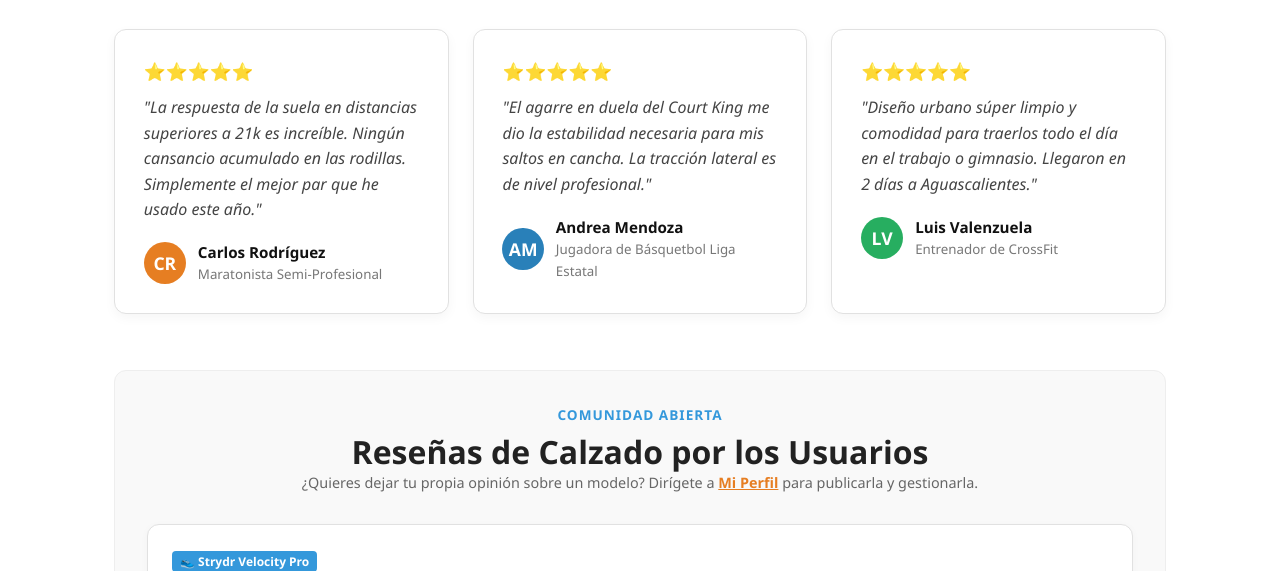
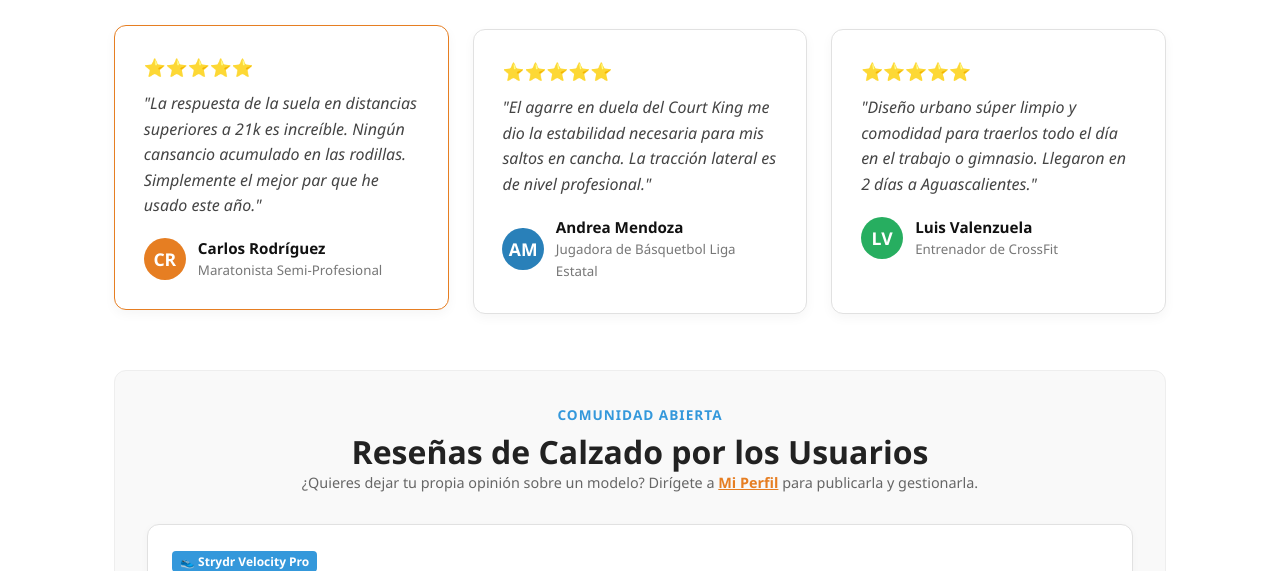
Before and after one commit to Brayan2911/NEGOCIOSELECTRONICOSPROY, a plain HTML site: page campana.html in a window 1280 px wide. In both pictures the pointer is over the element 281 px from the left and 883 px from the top of the page. Shown: the part 712-1283 px from the top of the page. Drawn offline with Linux system fonts and the light colour scheme.

Commit message:
trancision 6

```diff
--- a/assets/css/styles.css
+++ b/assets/css/styles.css
@@ -522,3 +522,11 @@ main section,
 main div[style*="border: 1px solid"] {
   transition: transform 0.25s ease, box-shadow 0.25s ease, border-color 0.25s ease;
 }
+
+#publicPostsList>div:hover,
+#testimonialsContainer>div:hover,
+#userReviewsContainer>div:hover {
+  transform: translateY(-4px);
+  box-shadow: 0 12px 24px rgba(0, 0, 0, 0.08);
+  border-color: #e67e22 !important;
+}
```
